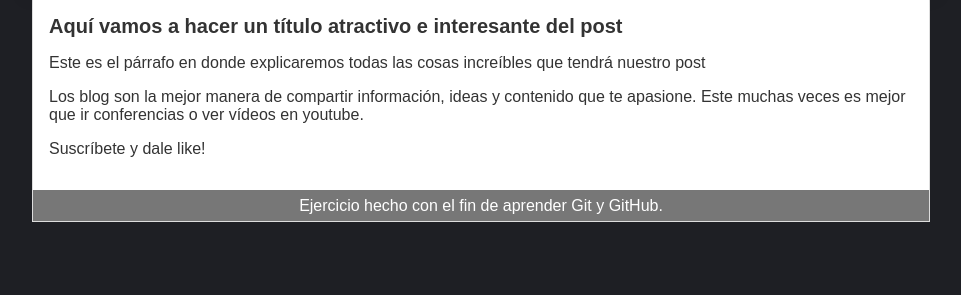
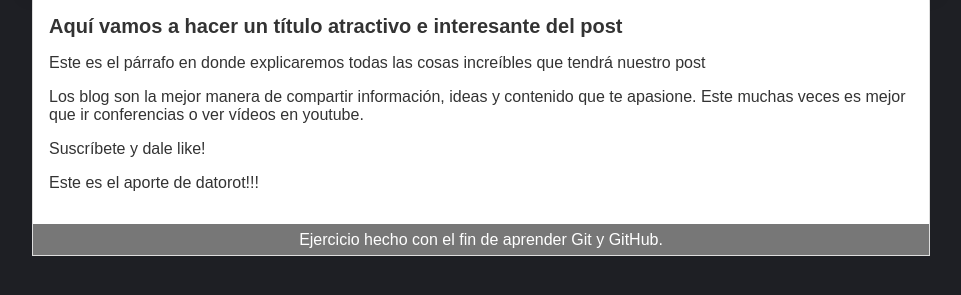
Before and after one commit to datorot93/hyperblog, a plain HTML site: page blogpost.html in a window 1280 px wide. Shown: the part 51-346 px from the top of the page, without its empty margins (159-1120 px from the left). Drawn offline with Linux system fonts and the light colour scheme.

Commit message:
Se agreg'o aporte del contribuyente

```diff
--- a/blogpost.html
+++ b/blogpost.html
@@ -21,6 +21,7 @@
                 Los blog son la mejor manera de compartir información, ideas y contenido que te apasione. Este muchas veces es mejor que ir conferencias o ver v&iacute;deos en youtube.
             </p>
             <p>Suscríbete y dale like!</p>
+            <p>Este es el aporte de datorot!!!</p>
         </div>
         <div class="footer">
             Ejercicio hecho con el fin de aprender Git y GitHub.
```
Also changed, not shown: historia.txt.
